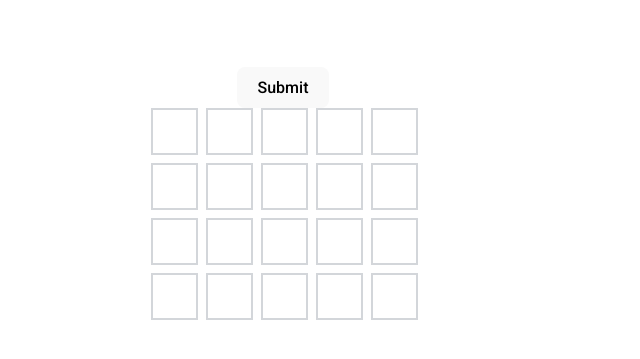
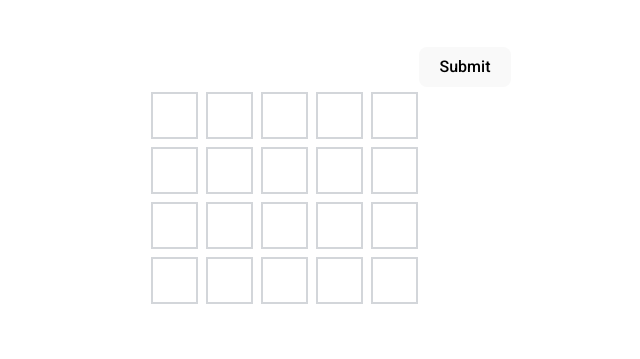
Before and after one commit to bessonv/wordle-clone, a React app: page / in a window 1280 px wide. Shown: the part 221-580 px from the top of the page, without its empty margins (357-997 px from the left). Built offline with nearby package versions, Linux system fonts and the light colour scheme; the HTML template or start-up script is replaced by a standard one.

Commit message:
submit by Enter key

```diff
--- a/src/App.css
+++ b/src/App.css
@@ -67,6 +67,10 @@ html, body, input {
   font-weight: 500;
 }
 
+.input {
+  height: 45px;
+}
+
 .input input {
   font-size: 30px;
   text-transform: uppercase;
@@ -84,6 +88,12 @@ html, body, input {
 
 .input input[type=text]:focus {
   outline: none;
+}
+
+.submit-button {
+  position: relative;
+  bottom: 37px;
+  left: 182px;
 }
 
 .card {
--- a/src/components/input.tsx
+++ b/src/components/input.tsx
@@ -1,4 +1,4 @@
-import { ChangeEvent, FormEvent, useState } from "react";
+import { KeyboardEvent, ChangeEvent, FormEvent, useState } from "react";
 
 interface InputProps {
   isIncorrectInput: (warn: boolean) => void;
@@ -16,7 +16,7 @@ function Input({isIncorrectInput, submitWord}: InputProps) {
     isIncorrectInput(false);
   }
 
-  const handleSubmit = (e: FormEvent<HTMLButtonElement>) => {
+  const handleSubmit = (e: FormEvent<HTMLButtonElement> | KeyboardEvent<HTMLInputElement>) => {
     e.preventDefault();
     if (word.length !== 5) return isIncorrectInput(true);
 
@@ -25,8 +25,17 @@ function Input({isIncorrectInput, submitWord}: InputProps) {
 
   return (
     <div className="input">
-      <input type="text" maxLength={5} onChange={e => checkInput(e)} />
-      <button onClick={e => handleSubmit(e)}>Submit</button>
+      <input
+        type="text"
+        maxLength={5}
+        onChange={e => checkInput(e)}
+        onKeyDown={e => {
+          if (e.key === "Enter") {
+            handleSubmit(e);
+          }
+        }}
+      />
+      <button className="submit-button" onClick={e => handleSubmit(e)}>Submit</button>
     </div>
   )
 }
```
